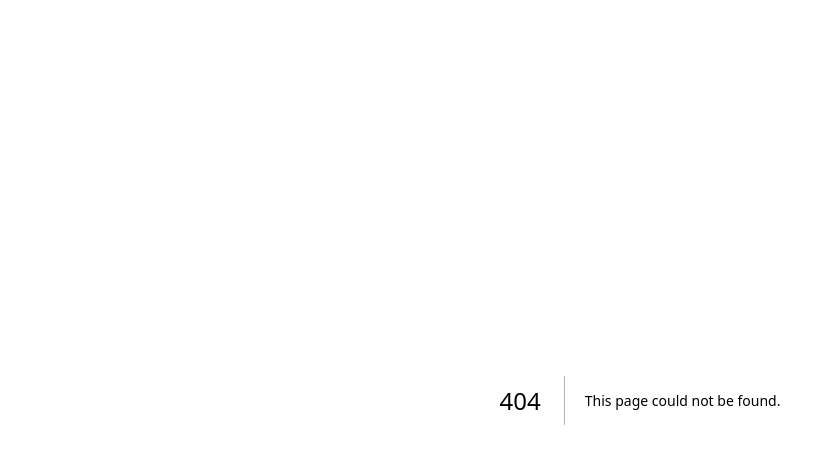
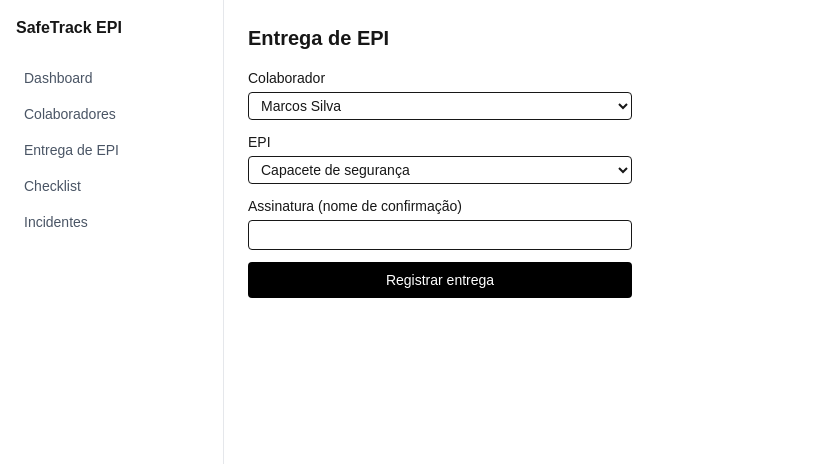
Before and after one commit to Abagatinho/safetrack-epi, a Next.js app: page /epi/entrega in a window 1280 px wide. Before the commit this address had no page. Shown: the top 464 px of the page, without its empty margins (0-827 px from the left). Built offline with nearby package versions, Linux system fonts and the light colour scheme.

Commit message:
feat: add EPI delivery form page

```diff
--- /dev/null
+++ b/app/(auth)/epi/entrega/EntregaForm.tsx
@@ -0,0 +1,84 @@
+"use client";
+
+import { useState } from "react";
+import { useRouter } from "next/navigation";
+import type { Colaborador, TipoEPI } from "@/lib/types";
+
+export function EntregaForm({
+  colaboradores,
+  tiposEpi,
+}: {
+  colaboradores: Colaborador[];
+  tiposEpi: TipoEPI[];
+}) {
+  const router = useRouter();
+  const [colaboradorId, setColaboradorId] = useState(colaboradores[0]?.id ?? "");
+  const [tipoEpiId, setTipoEpiId] = useState(tiposEpi[0]?.id ?? "");
+  const [assinaturaNome, setAssinaturaNome] = useState("");
+  const [confirmada, setConfirmada] = useState<{ qrCodeValor: string } | null>(null);
+
+  async function handleSubmit(e: React.FormEvent) {
+    e.preventDefault();
+    const res = await fetch("/api/entregas", {
+      method: "POST",
+      headers: { "Content-Type": "application/json" },
+      body: JSON.stringify({ colaboradorId, tipoEpiId, assinaturaNome }),
+    });
+    const entrega = await res.json();
+    setConfirmada(entrega);
+    setAssinaturaNome("");
+    router.refresh();
+  }
+
+  return (
+    <div>
+      <form onSubmit={handleSubmit} className="flex flex-col gap-3 max-w-sm">
+        <label className="text-sm">
+          Colaborador
+          <select
+            value={colaboradorId}
+            onChange={(e) => setColaboradorId(e.target.value)}
+            className="border rounded px-2 py-1 w-full mt-1"
+          >
+            {colaboradores.map((c) => (
+              <option key={c.id} value={c.id}>{c.nome}</option>
+            ))}
+          </select>
+        </label>
+        <label className="text-sm">
+          EPI
+          <select
+            value={tipoEpiId}
+            onChange={(e) => setTipoEpiId(e.target.value)}
+            className="border rounded px-2 py-1 w-full mt-1"
+          >
+            {tiposEpi.map((t) => (
+              <option key={t.id} value={t.id}>{t.nome}</option>
+            ))}
+          </select>
+        </label>
+        <label className="text-sm">
+          Assinatura (nome de confirmação)
+          <input
+            value={assinaturaNome}
+            onChange={(e) => setAssinaturaNome(e.target.value)}
+            className="border rounded px-2 py-1 w-full mt-1"
+            required
+          />
+        </label>
+        <button type="submit" className="bg-black text-white rounded px-3 py-2 text-sm">
+          Registrar entrega
+        </button>
+      </form>
+
+      {confirmada && (
+        <div className="mt-6 border rounded p-4 inline-block text-center">
+          <p className="text-sm text-gray-500 mb-2">QR Code do equipamento (ilustrativo)</p>
+          <div className="w-32 h-32 bg-gray-200 flex items-center justify-center text-xs text-gray-500 mx-auto">
+            {confirmada.qrCodeValor}
+          </div>
+        </div>
+      )}
+    </div>
+  );
+}
--- /dev/null
+++ b/app/(auth)/epi/entrega/page.tsx
@@ -0,0 +1,21 @@
+import { EntregaForm } from "./EntregaForm";
+import type { Colaborador, TipoEPI } from "@/lib/types";
+
+async function getListas() {
+  const [colaboradores, tiposEpi]: [Colaborador[], TipoEPI[]] = await Promise.all([
+    fetch("http://localhost:3000/api/colaboradores", { cache: "no-store" }).then((r) => r.json()),
+    fetch("http://localhost:3000/api/tipos-epi", { cache: "no-store" }).then((r) => r.json()),
+  ]);
+  return { colaboradores, tiposEpi };
+}
+
+export default async function EntregaEpiPage() {
+  const { colaboradores, tiposEpi } = await getListas();
+
+  return (
+    <div>
+      <h1 className="text-xl font-semibold mb-4">Entrega de EPI</h1>
+      <EntregaForm colaboradores={colaboradores} tiposEpi={tiposEpi} />
+    </div>
+  );
+}
```
